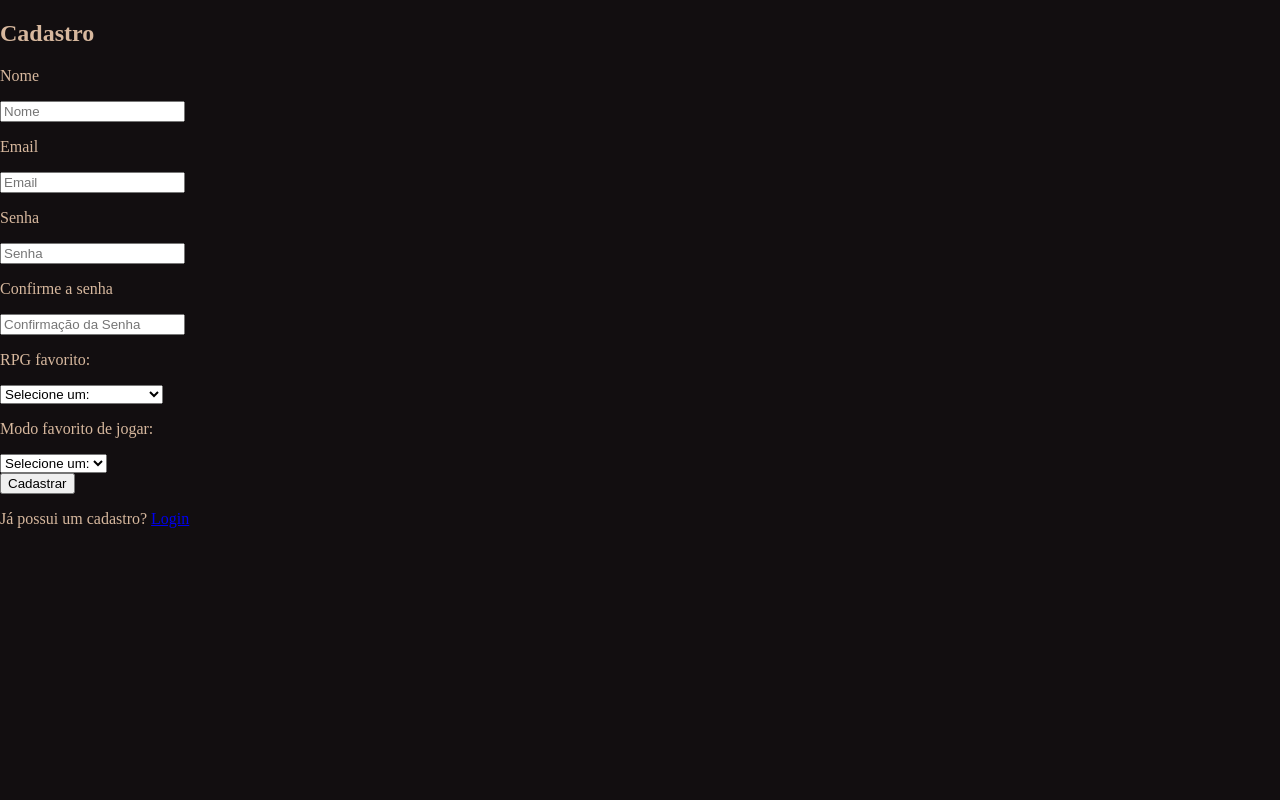
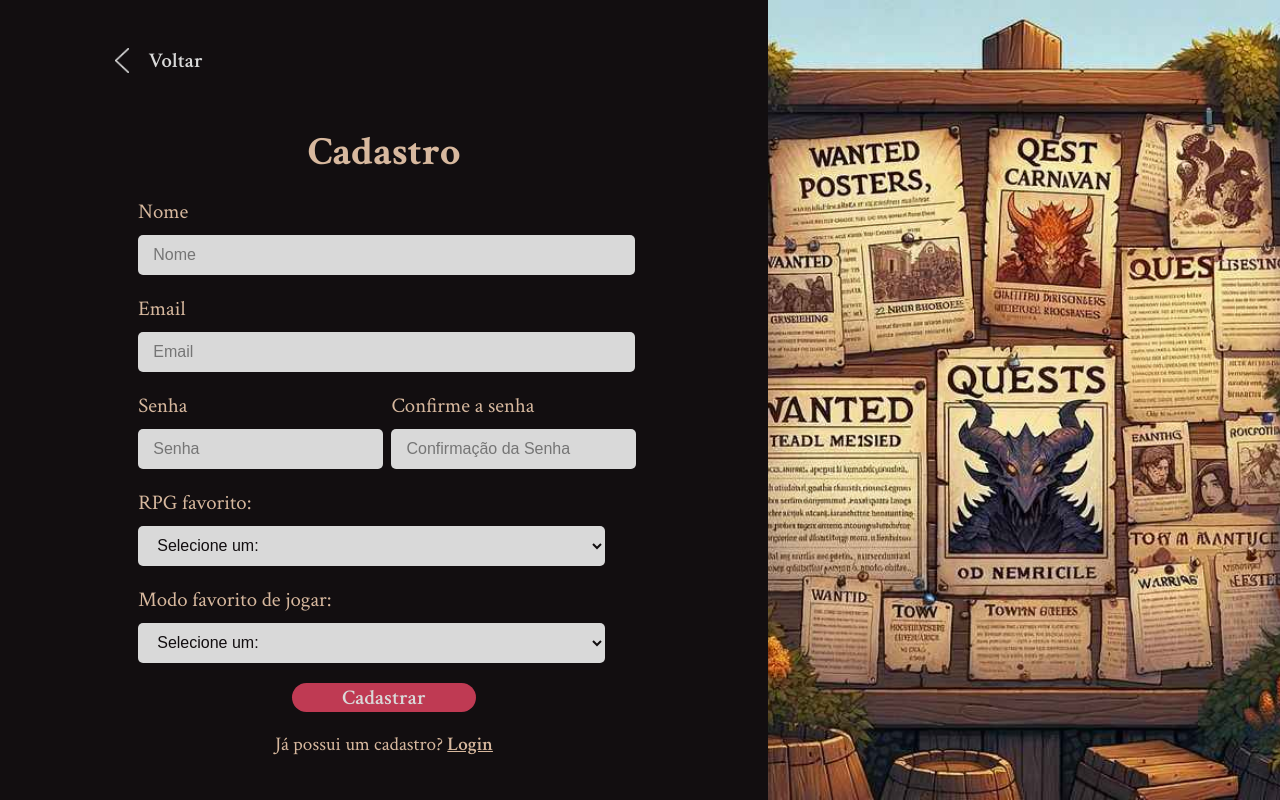
Before and after one commit to Projetos-pessoais-Robert-1730/Site-RPG, a website: page web-data-viz-main/public/html/cadastro.html in a window 1280 px wide. Drawn offline with Linux system fonts and the light colour scheme.

Commit message:
Finalizando CSS de cadastro

```diff
--- a/web-data-viz-main/public/css/cadastro.css
+++ b/web-data-viz-main/public/css/cadastro.css
@@ -0,0 +1,123 @@
+main {
+    flex-direction: row;
+    user-select: none;
+}
+
+.formulario {
+    width: 60%;
+    display: flex;
+    flex-direction: column;
+    justify-content: center;
+    align-items: center;
+}
+
+#div_Voltar {
+    display: flex;
+    margin-left: 15%;
+    align-self: flex-start;
+    align-items: center;
+    width: fit-content;
+    gap: 10px;
+    cursor: pointer;
+}
+
+#div_Voltar p {
+    color: #D9D9D9;
+    font-size: 1.3em;
+    font-weight: 600;
+}
+
+#div_Voltar img {
+    width: auto;
+    height: 25px;
+    margin-right: 10px;
+}
+
+#div_CaixaCadastro {
+    display: flex;
+    flex-direction: column;
+    align-items: center;
+    justify-content: center;
+    width: 80%;
+    height: 85%;
+}
+
+#div_CaixaCadastro h1 {
+    font-size: 2.5em;
+    margin-bottom: 20px;
+}
+
+.div_inputs {
+    display: flex;
+    flex-direction: column;
+    width: 80%;
+    margin-bottom: 10px;
+}
+
+.div_inputs label {
+    font-size: 1.3em;
+}
+
+.div_inputs input, select {
+    width: 95%;
+    height: 40px;
+    background-color: #D9D9D9;
+    color: #120E10;
+    font-size: 1em;
+
+    margin: 10px 0;
+    padding: 0 15px;
+    border: none;
+    border-radius: 5px;
+    outline: none;
+}
+
+#div_senha {
+    display: flex;
+    width: 80%;
+    gap: 15px;
+}
+
+#div_senha input {
+    width: 90%;
+}
+
+.formulario button {
+    width: 30%;
+    height: 40px;
+    background-color: #BF3A53;
+    color: #D9D9D9;
+
+    font-size: 1.3em;
+    font-weight: 600;
+    font-family: "Crimson Text", serif;
+
+    border: none;
+    border-radius: 50px;
+    cursor: pointer;
+    outline: none;
+}
+
+#div_CaixaCadastro p {
+    margin-top: 20px;
+    font-size: 1.2em;
+}
+
+#div_CaixaCadastro a {
+    color: #D7B89E;
+    font-weight: 600;
+}
+
+#div_CaixaCadastro a:hover {
+    color: #BF3A53;
+    transition: 0.3s;
+}
+
+/* Imagem */
+.imagem_banner {
+    width: 40%;
+    height: 100vh;
+    background-image: url('../assets/img/banner-cadastro.jpg');
+    background-size: cover;
+    background-position: center;
+}
--- a/web-data-viz-main/public/css/login.css
+++ b/web-data-viz-main/public/css/login.css
@@ -3,7 +3,8 @@ main {
     user-select: none;
 }
 
-.image-section {
+/* Imagem */
+.imagem_banner {
     width: 40%;
     height: 100vh;
     background-image: url('../assets/img/banner-login.jpg');
@@ -11,6 +12,7 @@ main {
     background-position: center;
 }
 
+/* Formulário */
 .formulario {
     width: 60%;
     display: flex;
@@ -19,11 +21,13 @@ main {
     align-items: center;
 }
 
+/* Botão de Voltar */
 #div_Voltar {
     display: flex;
-    justify-content: flex-start;
+    margin-left: 15%;
+    align-self: flex-start;
     align-items: center;
-    width: 80%;
+    width: fit-content;
     gap: 10px;
     cursor: pointer;
 }
@@ -45,6 +49,7 @@ main {
     margin-bottom: 20px;
 }
 
+/* Inputs */
 #div_CaixaLogin {
     display: flex;
     flex-direction: column;
--- a/web-data-viz-main/public/html/cadastro.html
+++ b/web-data-viz-main/public/html/cadastro.html
@@ -4,28 +4,43 @@
     <meta charset="UTF-8">
     <meta name="viewport" content="width=device-width, initial-scale=1.0">
     <link rel="stylesheet" href="../css/style-global.css">
+    <link rel="stylesheet" href="../css/cadastro.css">
+    <link rel="icon" href="../assets/img/icon-taverna-das-lendas.png" type="image/png">
+
+    <link rel="preconnect" href="https://fonts.googleapis.com">
+    <link rel="preconnect" href="https://fonts.gstatic.com" crossorigin>
+    <link href="https://fonts.googleapis.com/css2?family=Crimson+Text:ital,wght@0,400;0,600;0,700;1,400;1,600;1,700&display=swap" rel="stylesheet">
+
     <script src="../global.Js" defer></script>
     <script src="../js/cadastro.js"></script>
-    <title>Home - RPG</title>
+    <title>Cadastro | Taverna das Lendas</title>
 </head>
 <body>
 
     <main>
-        <section>
+
+        <section class="formulario">
+
+            <div id="div_Voltar" onclick="window.history.back()">
+                <img src="../assets/img/icon-voltar.png" alt="">
+                <p>Voltar</p>
+            </div>
+
             <div id="div_CaixaCadastro">
                 <h1>Cadastro</h1>
                 <div class="div_inputs">
-                    <p>Nome</p>
+                    <label for="ipt_nome">Nome</label>
                     <input type="text" id="ipt_nome" placeholder="Nome">
                     <div class="validações" id="div_validaçãoNome"></div>
                 </div>
                 <div class="div_inputs">
-                    <p>Email</p>
+                    <label for="ipt_email">Email</label>
                     <input type="text" id="ipt_email" placeholder="Email">
                     <div class="validações" id="div_validaçãoEmail"></div>
                 </div>
+                <div id="div_senha">
                     <div class="div_inputs">
-                    <p>Senha</p>
+                        <label for="password">Senha</label>
                         <input type="password" id="ipt_senha" placeholder="Senha">
                         <!-- <button id="button_VisualizarSenha" class="olho" onclick="mudarSenha()">
                             <img src="../assets/img/naoVendoSenha.png" id="olhoSenha">
@@ -33,15 +48,16 @@
                         <div class="validações" id="div_validaçãoSenha"></div>
                     </div>
                     <div class="div_inputs">
-                    <p>Confirme a senha</p>
+                        <label for="ipt_confirmaçãoSenha">Confirme a senha</label>
                         <input type="password" id="ipt_confirmaçãoSenha" placeholder="Confirmação da Senha">
                         <!-- <button id="button_VisualizarSenha" class="olho" onclick="mudarSenha()">
                             <img src="../assets/img/naoVendoSenha.png" id="olhoSenha">
                         </button> -->
                         <div class="validações" id="div_validaçãoSenha2"></div>
                     </div>
+                </div>
                 <div class="div_inputs">
-                    <p>RPG favorito:</p>
+                    <label for="slt_sistemaFavorito">RPG favorito:</label>
                     <select id="slt_sistemaFavorito">
                         <option value="#" selected disabled>Selecione um:</option>
                         <option value="1">Ordem paranormal</option>
@@ -52,7 +68,7 @@
                     <div class="validações" id="div_validaçãoSistema"></div>
                 </div>
                 <div class="div_inputs">
-                    <p>Modo favorito de jogar:</p>
+                    <label for="slt_tipoDeJogador">Modo favorito de jogar:</label>
                     <select id="slt_tipoDeJogador">
                         <option value="#" selected disabled>Selecione um:</option>
                         <option value="1">Jogador</option>
@@ -65,10 +81,11 @@
                 <button onclick="cadastrar()">Cadastrar</button>
                 <p>Já possui um cadastro? <a href="./login.html">Login</a></p>
             </div>
-            <div id="imagens">
-                <img src="" alt="">
-            </div>
+
         </section>
+
+        <div class="imagem_banner"></div>
+
     </main>
 
 </body>
```
Also changed, not shown: web-data-viz-main/public/html/fichas.html (+5 -2 lines), web-data-viz-main/public/html/informacao.html (+5 -2 lines), web-data-viz-main/public/html/login.html (+1 -1 lines), web-data-viz-main/public/assets/img/banner-cadastro.jpg (added). Lines whose indentation alone changed are shown as unchanged.
